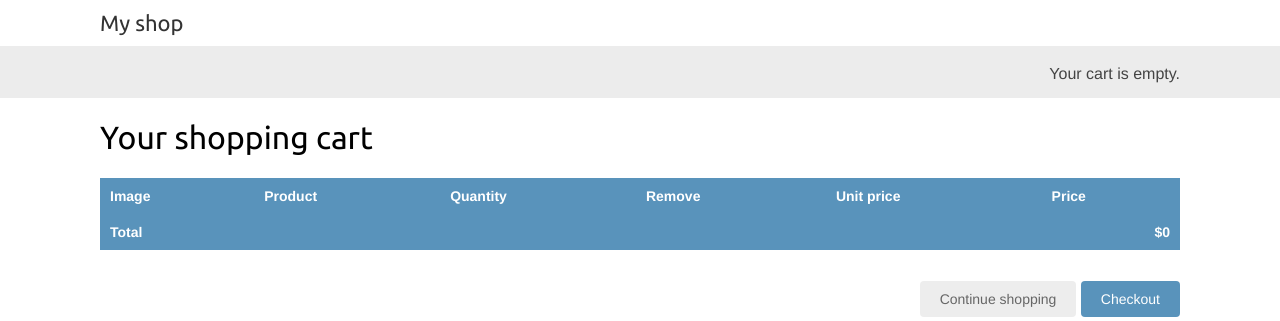
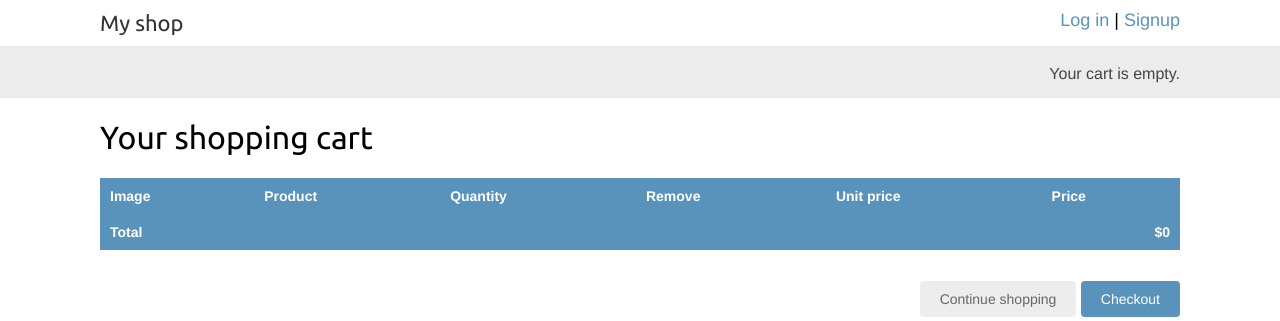
Before and after one commit to tdbui1209/Online-shop-with-django, a Django app: page /cart/ in a window 1280 px wide. Shown: the top 321 px of the page. Run offline with Django 4.2, Linux system fonts and the light colour scheme; parts of the project's set-up code (start-up, migrations or seed data) failed here and were passed over.

Commit message:
add login, logout, signup

```diff
--- a/shop/templates/shop/base.html
+++ b/shop/templates/shop/base.html
@@ -9,6 +9,13 @@
     <body>
         <div id="header">
             <a href="/" class="logo">My shop</a>
+            <div style="float: right">
+                {% if user.is_authenticated %}
+                    Xin chào {{ user.username }} | <a href="{% url "logout" %}" class="login">Log out</a>
+                {% else %}
+                    <a href="{% url "login" %}" class="login">Log in</a> | <a href="{% url "signup" %}" class="login">Signup</a>
+                {% endif %}
+            </div>
         </div>
         <div id="subheader">
             <div class="cart">
```
